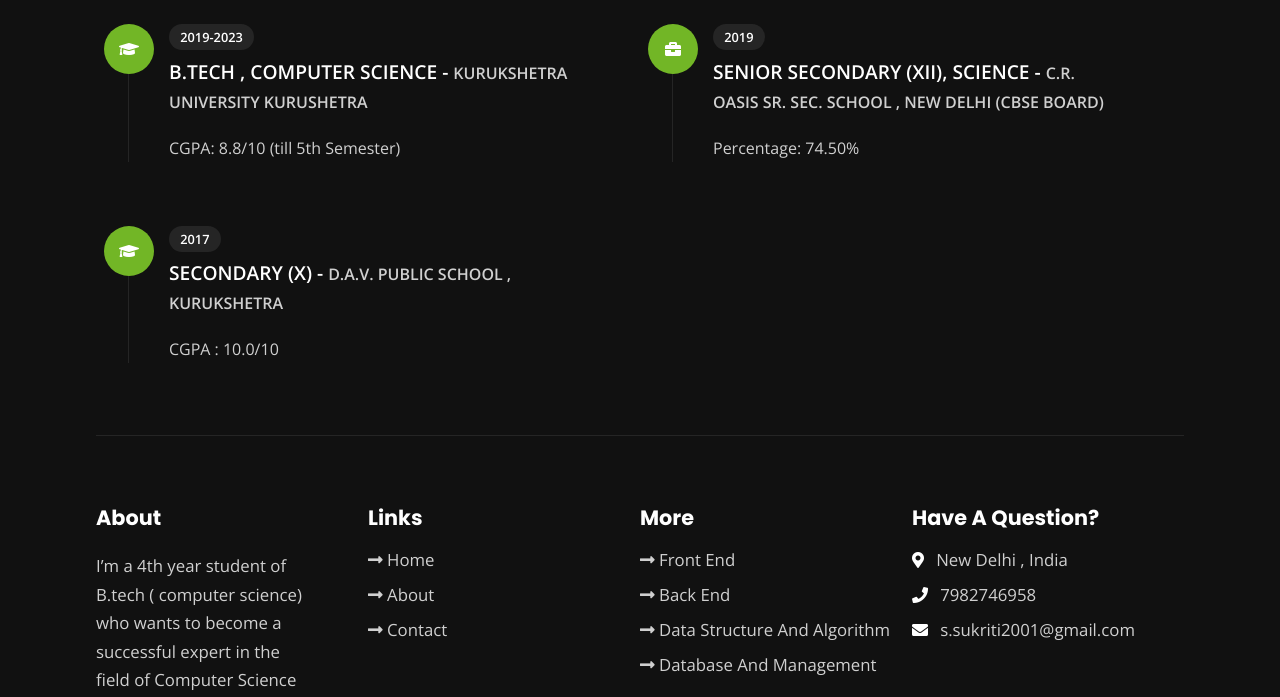
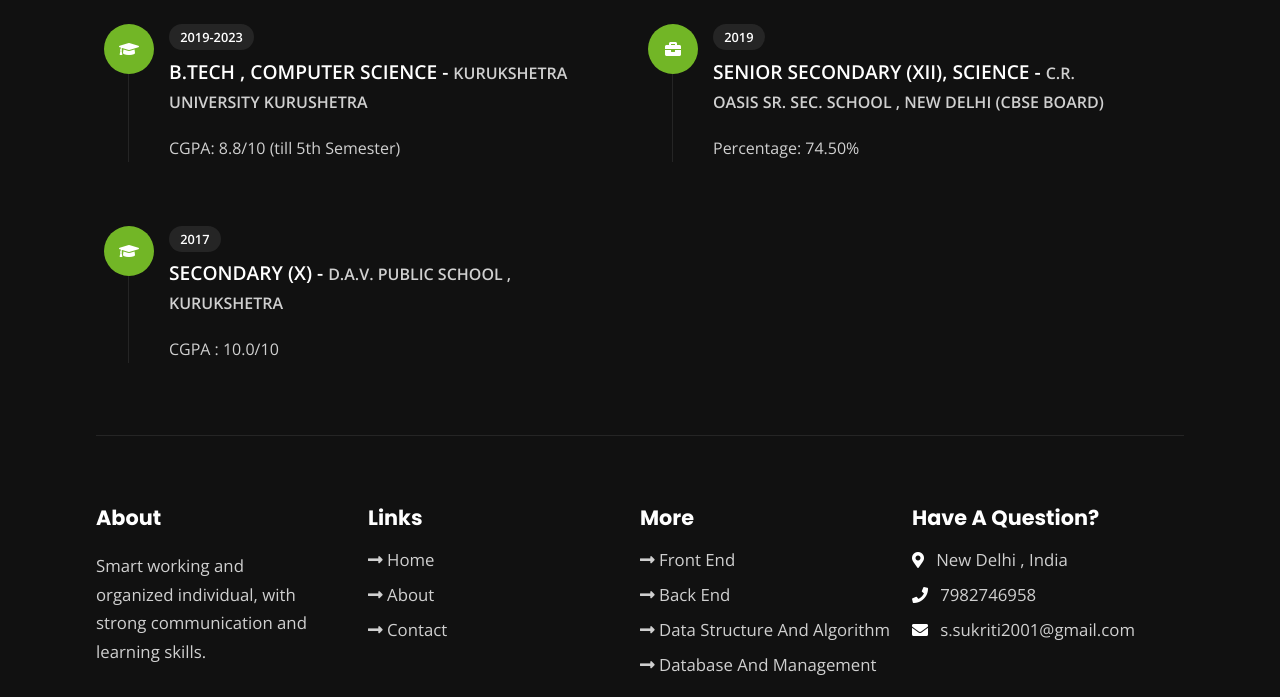
Before and after one commit to Sukritisingh30/Portfolio, a plain HTML site: page education.html in a window 1280 px wide. Shown: the part 251-948 px from the top of the page. Drawn offline with nearby package versions, Linux system fonts and the light colour scheme.

Commit message:
Update education.html

```diff
--- a/education.html
+++ b/education.html
@@ -138,17 +138,8 @@
           <h3 class="footer-title">about</h3>
           <p class="text">
 
-            I’m a 4th year student of
-            B.tech ( computer science)
-            who wants to become a
-            successful expert in the field
-            of Computer Science by
-            channelizing my technical
-            knowledge and skills to
-            ensure personal and
-            professional growth and to
-            contribute to the prosperity
-            of the organization</p>
+           Smart working and organized individual, with strong communication
+and learning skills.</p>
           <div class="social-links">
             <!-- <a href="#"><i class="fab fa-twitter"></i></a>
             <a href="#"><i class="fab fa-facebook"></i></a> -->
```
